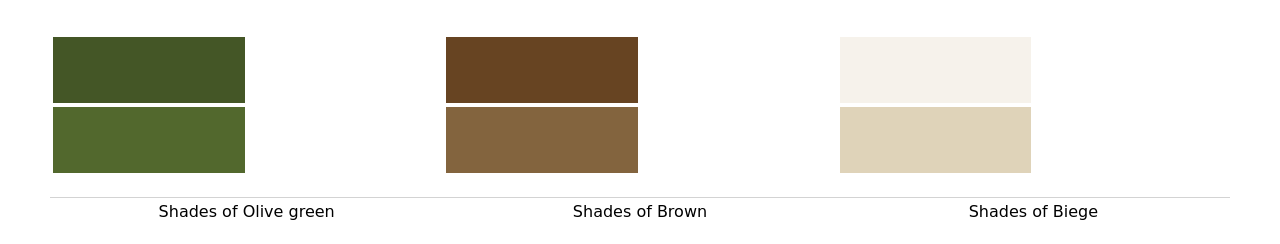
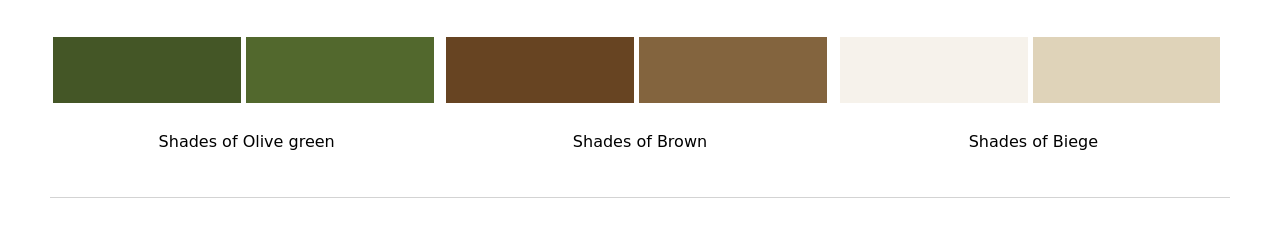
Before and after one commit to cnkamorn/Store-Project, a plain HTML site: page index.html in a window 1280 px wide. Shown: the part 131-375 px from the top of the page. Drawn offline with Linux system fonts and the light colour scheme; a web font is replaced by a local one.

Commit message:
Update style.css

```diff
--- a/style.css
+++ b/style.css
@@ -66,7 +66,7 @@ h1 {
 
 .col-1 div, .col-2 div, .col-3 div {
     display: inline-block;
-    width: 49.5%;
+    width: 48.5%;
     padding:33px;
 
 }
```
